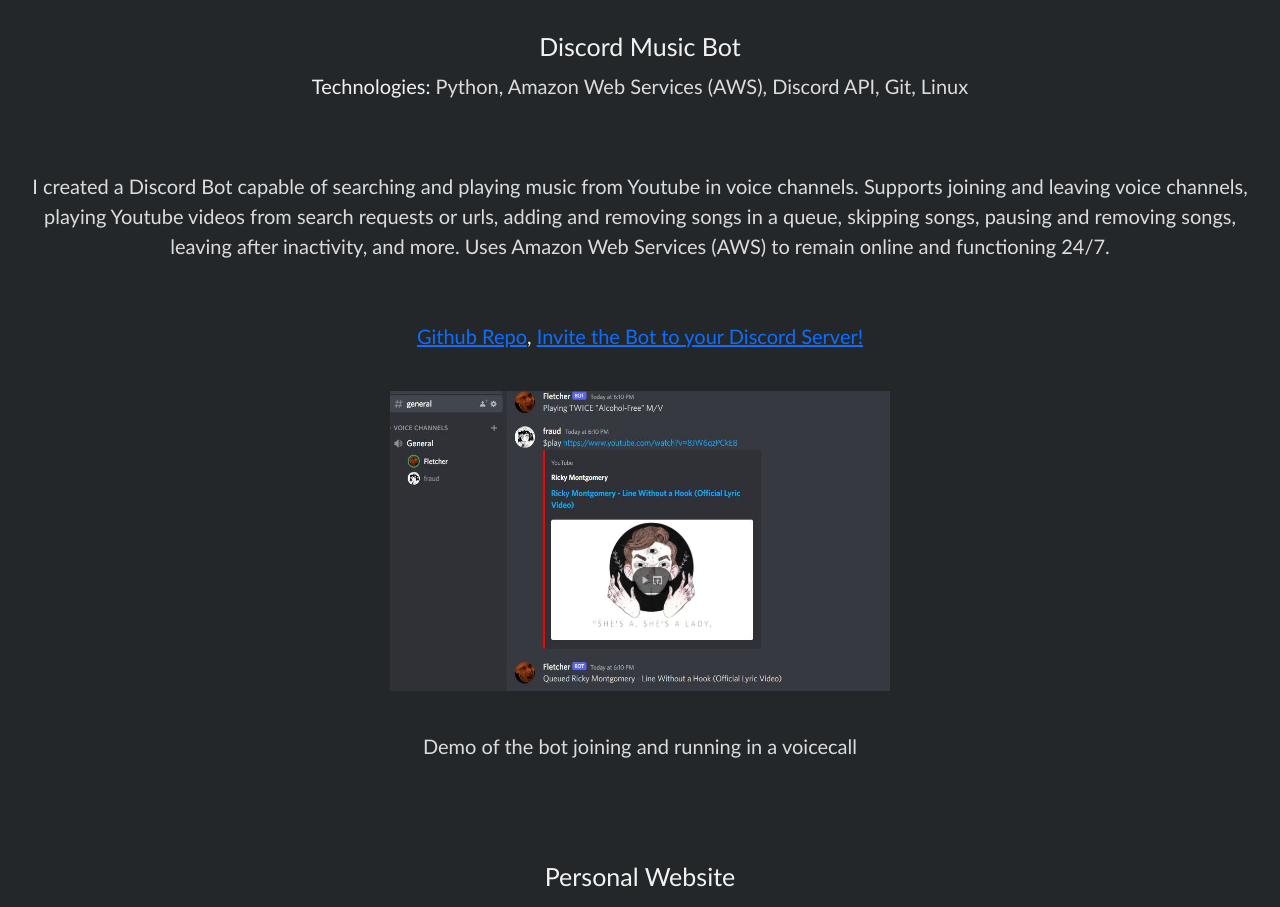
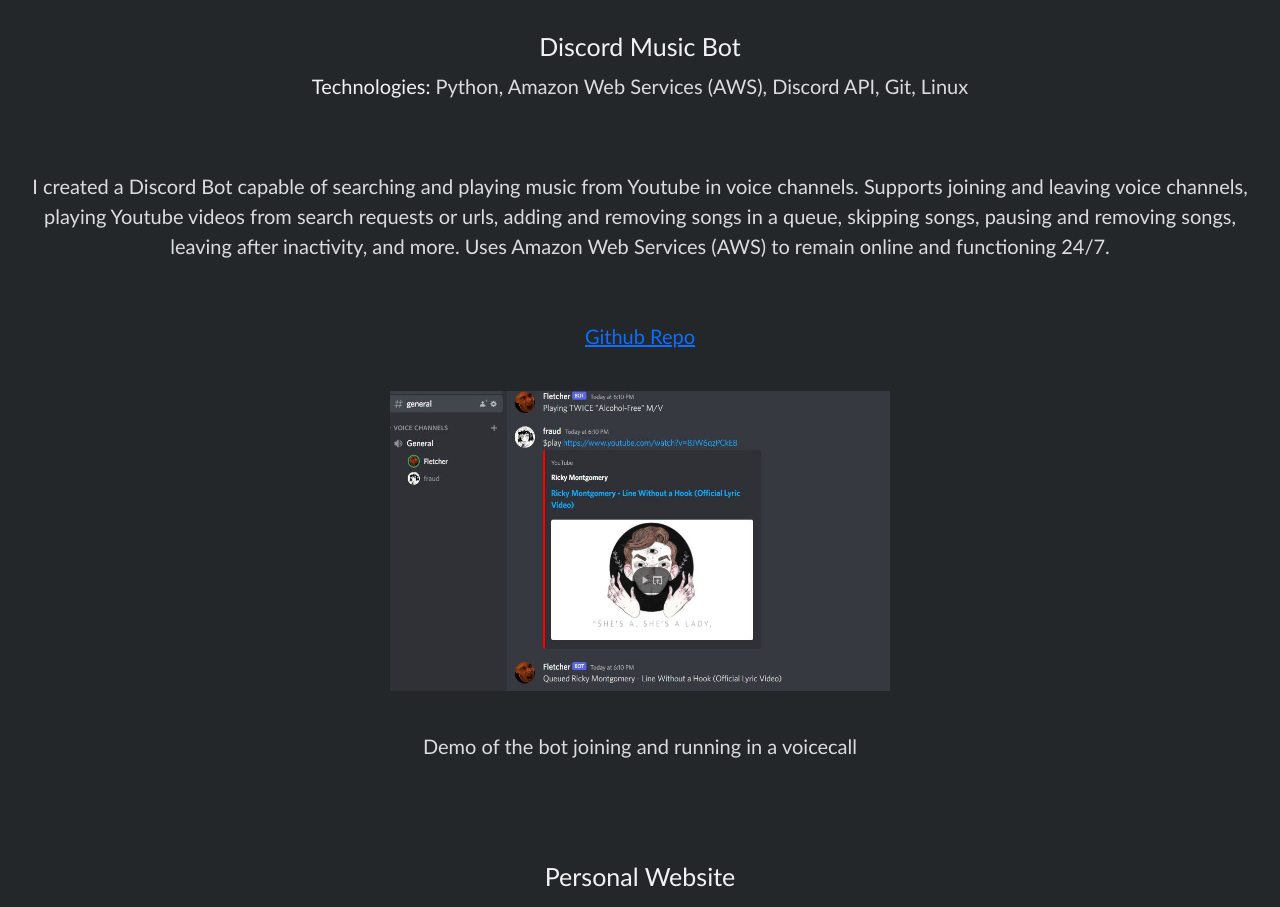
Before and after one commit to AbhiAlderman/Portfolio, a React (Create React App) app: page /projects in a window 1280 px wide. Shown: the part 3880-4787 px from the top of the page. Built offline with nearby package versions, Linux system fonts and the light colour scheme.

Commit message:
got rid of discord invite link

```diff
--- a/src/Pages/Projects/projects.js
+++ b/src/Pages/Projects/projects.js
@@ -163,7 +163,7 @@
                   'Supports joining and leaving voice channels, playing Youtube videos from search requests or urls, \n' +
                   'adding and removing songs in a queue, skipping songs, pausing and removing songs, leaving after inactivity, and more.\n' +
                   'Uses Amazon Web Services (AWS) to remain online and functioning 24/7.',
-    links: [['Github Repo', 'https://github.com/AbhiAlderman/Discord-Music-Bot'], ['Invite the Bot to your Discord Server!', 'https://discord.com/api/oauth2/authorize?client_id=994480812244357130&permissions=8693812224&scope=bot']],
+    links: [['Github Repo', 'https://github.com/AbhiAlderman/Discord-Music-Bot']],
     id: 'musicBot'
   },
   {
```
Also changed, not shown: 1 other file (tests, documents, lock files or other folders).
